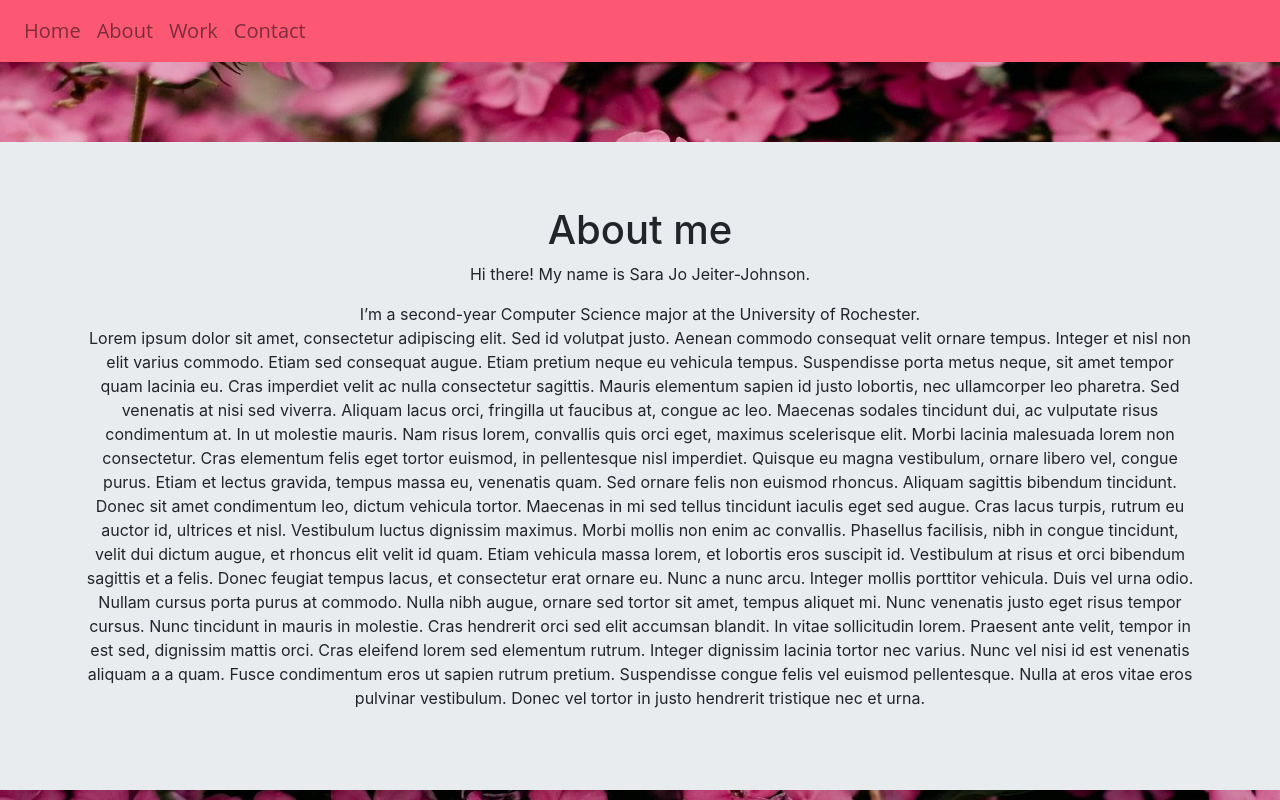
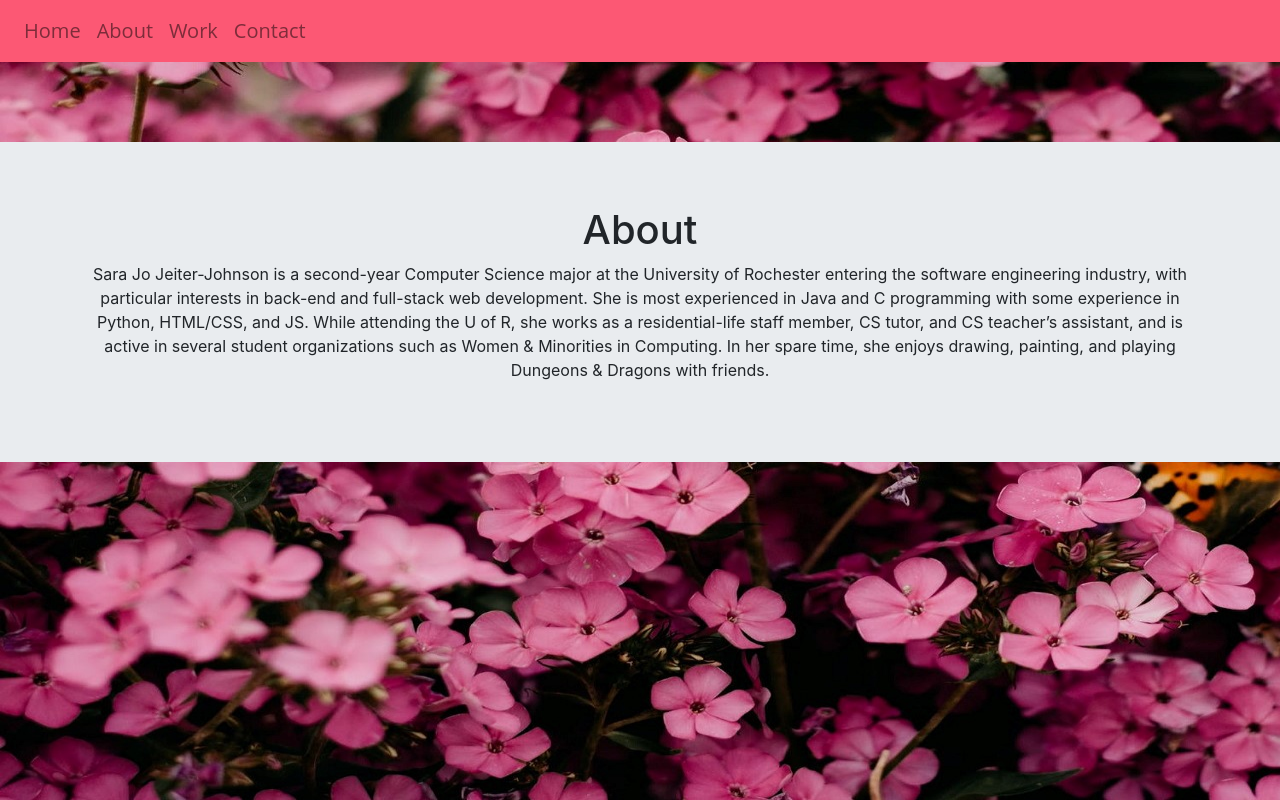
Before and after one commit to josuni/portfolio-site, a React (Create React App) app: page /about in a window 1280 px wide. Built offline with nearby package versions, Linux system fonts and the light colour scheme.

Commit message:
added bio and changed some links

```diff
--- a/src/components/About.js
+++ b/src/components/About.js
@@ -8,20 +8,12 @@ export default class About extends Component {
         <div>
           <Jumbotron fluid>
             <Container>
-              <h1>About me</h1>
+              <h1>About</h1>
               <p>
-                Hi there! My name is Sara Jo Jeiter-Johnson.
-              </p>
-              <p>
-              I’m a second-year Computer Science major at the University of Rochester.
-              <br />
-              Lorem ipsum dolor sit amet, consectetur adipiscing elit. Sed id volutpat justo. Aenean commodo consequat velit ornare tempus. Integer et nisl non elit varius commodo. Etiam sed consequat augue. Etiam pretium neque eu vehicula tempus. Suspendisse porta metus neque, sit amet tempor quam lacinia eu. Cras imperdiet velit ac nulla consectetur sagittis. Mauris elementum sapien id justo lobortis, nec ullamcorper leo pharetra. Sed venenatis at nisi sed viverra. Aliquam lacus orci, fringilla ut faucibus at, congue ac leo.
-
-              Maecenas sodales tincidunt dui, ac vulputate risus condimentum at. In ut molestie mauris. Nam risus lorem, convallis quis orci eget, maximus scelerisque elit. Morbi lacinia malesuada lorem non consectetur. Cras elementum felis eget tortor euismod, in pellentesque nisl imperdiet. Quisque eu magna vestibulum, ornare libero vel, congue purus. Etiam et lectus gravida, tempus massa eu, venenatis quam. Sed ornare felis non euismod rhoncus. Aliquam sagittis bibendum tincidunt. Donec sit amet condimentum leo, dictum vehicula tortor. Maecenas in mi sed tellus tincidunt iaculis eget sed augue. Cras lacus turpis, rutrum eu auctor id, ultrices et nisl.
-
-              Vestibulum luctus dignissim maximus. Morbi mollis non enim ac convallis. Phasellus facilisis, nibh in congue tincidunt, velit dui dictum augue, et rhoncus elit velit id quam. Etiam vehicula massa lorem, et lobortis eros suscipit id. Vestibulum at risus et orci bibendum sagittis et a felis. Donec feugiat tempus lacus, et consectetur erat ornare eu. Nunc a nunc arcu. Integer mollis porttitor vehicula. Duis vel urna odio. Nullam cursus porta purus at commodo. Nulla nibh augue, ornare sed tortor sit amet, tempus aliquet mi. Nunc venenatis justo eget risus tempor cursus.
-
-              Nunc tincidunt in mauris in molestie. Cras hendrerit orci sed elit accumsan blandit. In vitae sollicitudin lorem. Praesent ante velit, tempor in est sed, dignissim mattis orci. Cras eleifend lorem sed elementum rutrum. Integer dignissim lacinia tortor nec varius. Nunc vel nisi id est venenatis aliquam a a quam. Fusce condimentum eros ut sapien rutrum pretium. Suspendisse congue felis vel euismod pellentesque. Nulla at eros vitae eros pulvinar vestibulum. Donec vel tortor in justo hendrerit tristique nec et urna.
+                Sara Jo Jeiter-Johnson is a second-year Computer Science major at the University of Rochester entering the software engineering industry,
+                with particular interests in back-end and full-stack web development. She is most experienced in Java and C programming with some experience in Python,
+                HTML/CSS, and JS. While attending the U of R, she works as a residential-life staff member, CS tutor, and CS teacher’s assistant, and is active in several student organizations
+                such as Women & Minorities in Computing. In her spare time, she enjoys drawing, painting, and playing Dungeons & Dragons with friends.
               </p>
             </Container>
           </Jumbotron>
--- a/src/components/Contact.js
+++ b/src/components/Contact.js
@@ -14,7 +14,7 @@ export default class Contact extends Component {
                 <p>
                 Email: <a href="mailto: sjeiterj@u.rochester.edu">sjeiterj@u.rochester.edu</a><br></br>
                 Github: <a href="https://github.com/josuni">github.com/josuni</a><br></br>
-                LinkedIn: <a href="https://www.linkedin.com/in/sara-jo-j-b856281ba/">linkedin.com/in/sara-jo-j-b856281ba</a><br></br>
+                LinkedIn: <a href="https://www.linkedin.com/in/sjjj/">https://www.linkedin.com/in/sjjj/</a><br></br>
                 </p>
               </Card.Text>
             </Card.Body>
--- a/src/components/Header.js
+++ b/src/components/Header.js
@@ -4,7 +4,6 @@ import { Navbar, Nav} from 'react-bootstrap';
 import { BrowserRouter as Router, Switch, Route, Link } from "react-router-dom";
 import Home from "./Home";
 import About from "./About";
-import Work from "./Work";
 import Contact from "./Contact";
 
 export default class Header extends Component {
@@ -18,7 +17,7 @@ export default class Header extends Component {
             <Nav>
                <Nav.Link as={Link} to="/home">Home</Nav.Link>
                <Nav.Link as={Link} to="/about">About</Nav.Link>
-               <Nav.Link as={Link} to="/work">Work</Nav.Link>
+               <Nav.Link href="https://github.com/josuni">Work</Nav.Link>
                <Nav.Link as={Link} to="/contact">Contact</Nav.Link>
             </Nav>
           </Navbar>
@@ -27,9 +26,6 @@ export default class Header extends Component {
           <Switch>
             <Route path="/contact">
               <Contact />
-            </Route>
-            <Route path="/work">
-              <Work />
             </Route>
             <Route path="/about">
               <About />
```
